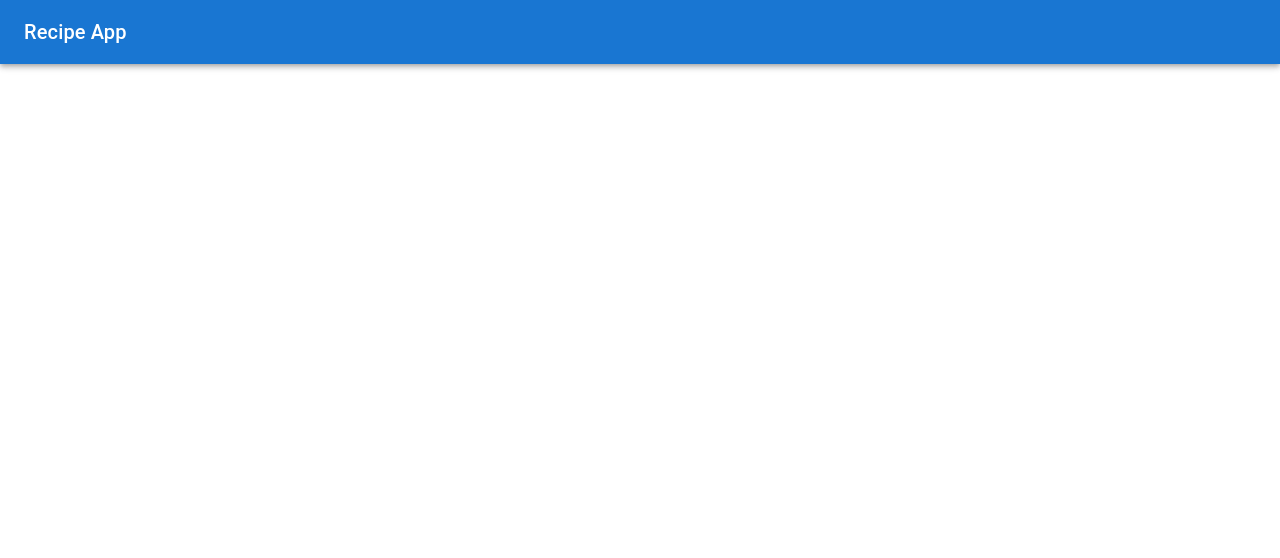
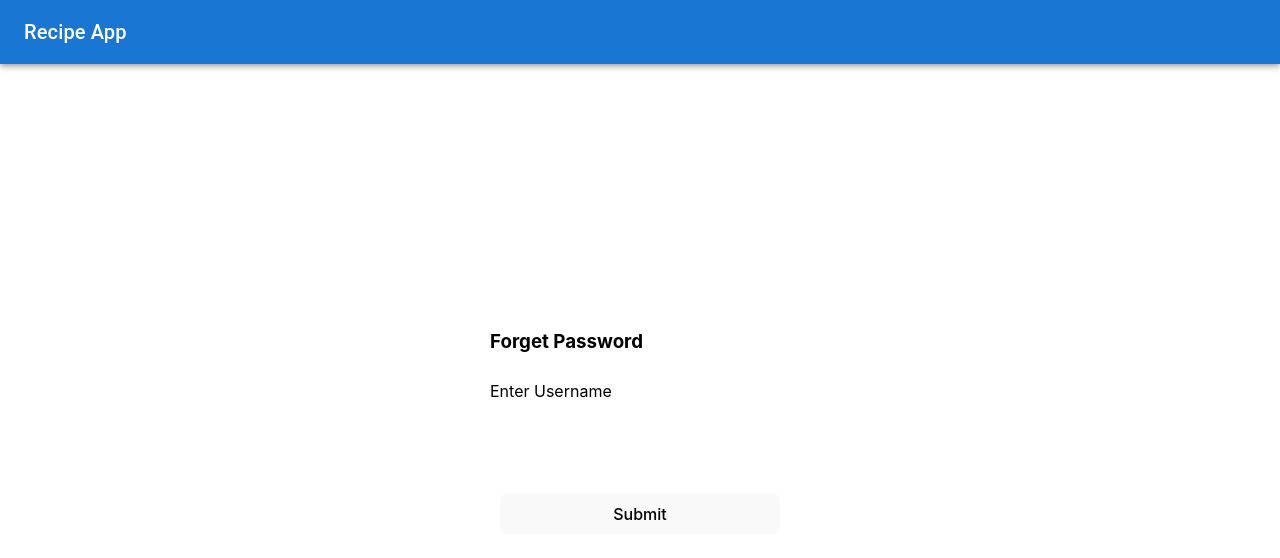
Before and after one commit to KarthyV/formik---Task, a React (Vite) app: page /forget-password in a window 1280 px wide. Before the commit this address had no page. Shown: the top 558 px of the page. Built offline with nearby package versions, Linux system fonts and the light colour scheme.

Commit message:
forget-pass comp init

```diff
--- a/src/App.css
+++ b/src/App.css
@@ -6,6 +6,7 @@
 .App {
   display: flex;
   justify-content: center;
+  height: 90vh;
 }
 
 .logo {
@@ -184,3 +185,20 @@ input {
   height: 90vh;
   text-align: center;
 }
+
+.forget_pass {
+  margin: 10px 0;
+}
+
+.forget_form {
+  background-color: white;
+  color: black;
+  position: relative;
+  top: 30%;
+  height: fit-content;
+  display: flex;
+  flex-direction: column;
+  padding: 50px;
+  border-radius: 5px;
+  min-width: 300px;
+}
--- a/src/App.jsx
+++ b/src/App.jsx
@@ -17,6 +17,7 @@ import Signup from "./Signup";
 import { Box, AppBar, Toolbar, Typography, Button } from "@mui/material";
 import { MyContext } from "./context";
 import { API } from "./api";
+import ForgetPass from "./ForgetPass";
 
 function App() {
   const navigate = useNavigate();
@@ -82,6 +83,7 @@ function App() {
             ))}
           <Route path="/login" element={<Login />} />
           <Route path="/signup" element={<Signup />} />
+          <Route path="/forget-password" element={<ForgetPass />} />
           {/* <Form /> */}
         </Routes>
       </div>
--- /dev/null
+++ b/src/ForgetPass.jsx
@@ -0,0 +1,25 @@
+import React, { useState } from "react";
+
+const ForgetPass = () => {
+  const [username, setUsername] = useState("");
+  return (
+    <>
+      <form className="forget_form">
+        <h3>Forget Password</h3>
+        <div className="fieldBox">
+          <label>Enter Username</label>
+          <input
+            type="text"
+            value={username}
+            name="username"
+            className="forget_pass"
+            onChange={(e) => setUsername(e.target.value)}
+          />
+        </div>
+        <button>Submit</button>
+      </form>
+    </>
+  );
+};
+
+export default ForgetPass;
--- a/src/Login.jsx
+++ b/src/Login.jsx
@@ -1,5 +1,5 @@
 import { useFormik } from "formik";
-import React, { useContext, useEffect } from "react";
+import React, { useContext } from "react";
 import { Link, useNavigate } from "react-router-dom";
 import { API } from "./api";
 import { MyContext } from "./context";
@@ -58,6 +58,9 @@ const Login = () => {
             value={values.password}
             name="password"
           />
+          <p className="forget_pass">
+            <Link to="/forget-password">Forget Password?</Link>
+          </p>
         </div>
         <button type="submit">Login</button>
       </form>
```
